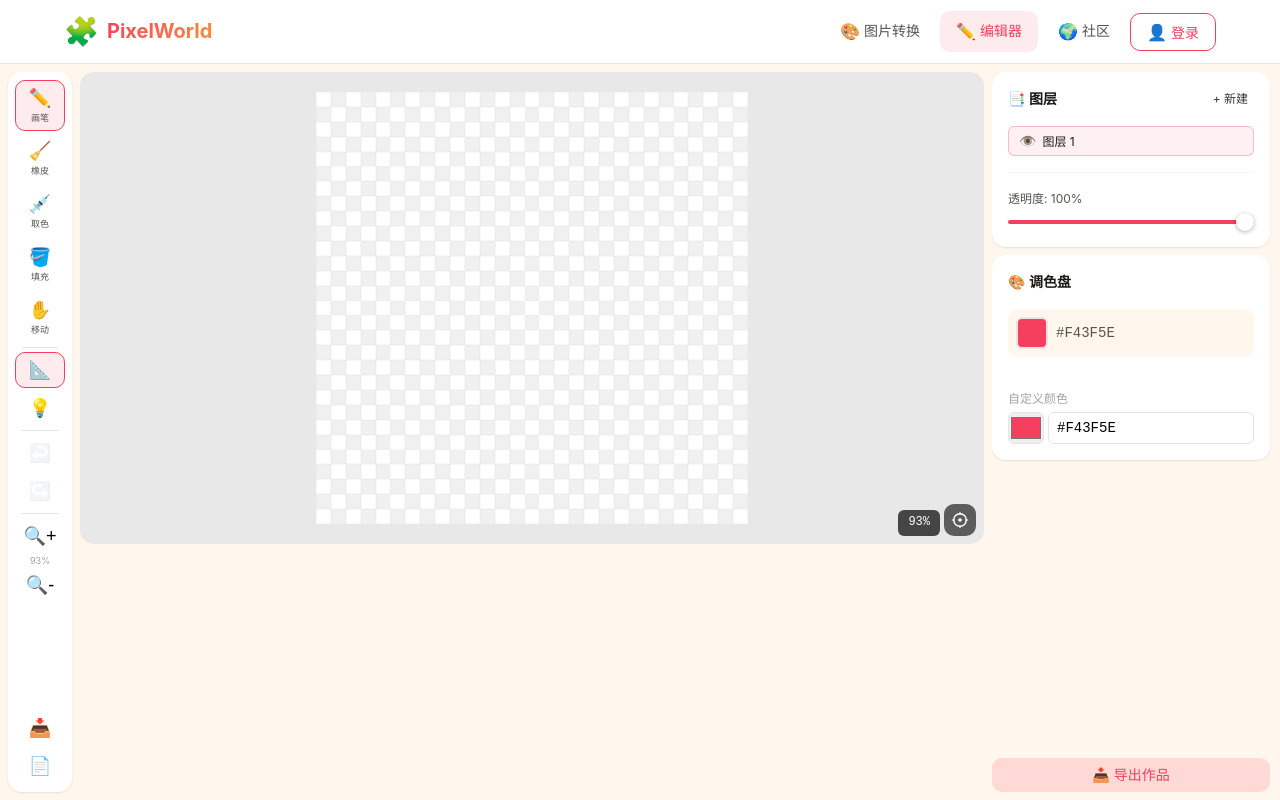
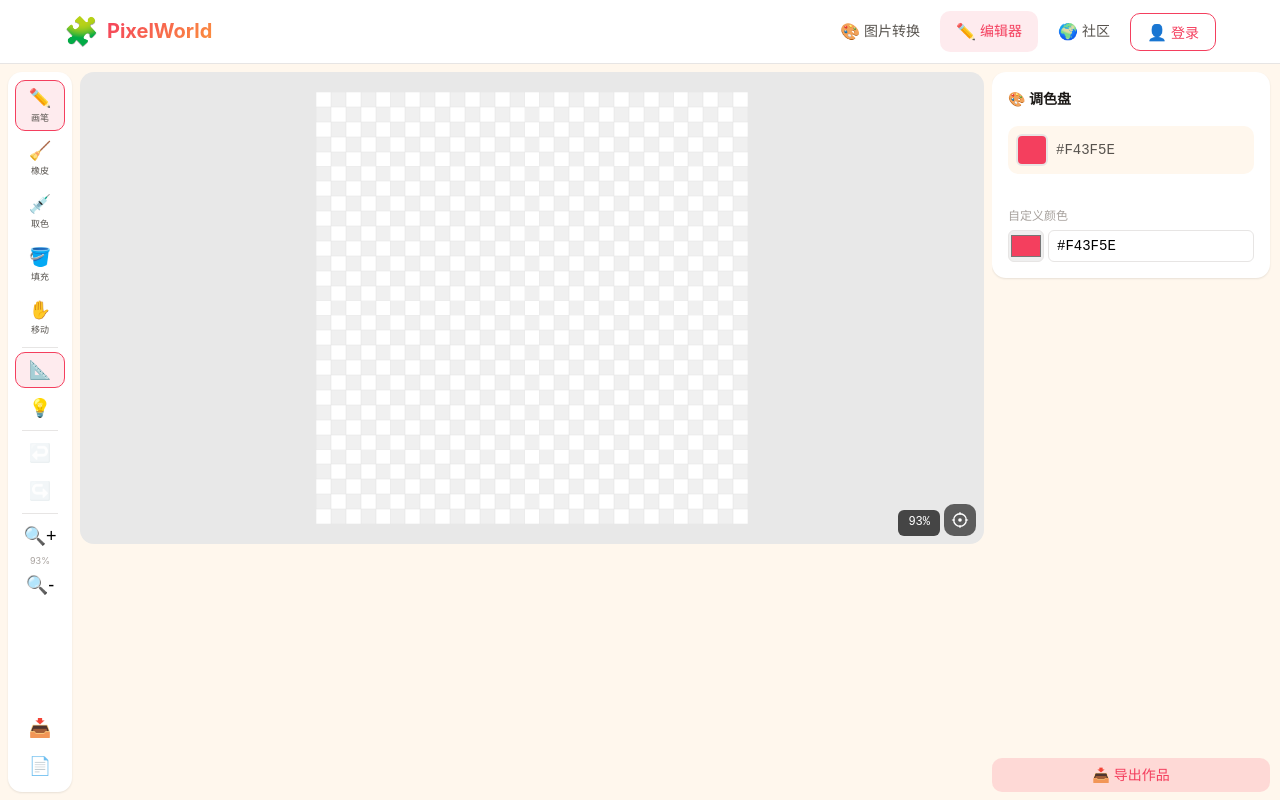
Before and after one commit to tianmaohao/PixelWorld, a Vue app: page /editor in a window 1280 px wide. Built offline with nearby package versions, Linux system fonts and the light colour scheme.

Commit message:
refactor: 移除编辑器图层功能，调色盘上移

```diff
--- a/src/views/EditorView.vue
+++ b/src/views/EditorView.vue
@@ -36,17 +36,6 @@
 
     <!-- 右侧面板 -->
     <aside class="editor-sidebar">
-      <LayerPanel
-        :layers="store.layers"
-        :active-layer-id="store.activeLayerId"
-        @add-layer="store.addLayer()"
-        @remove-layer="store.removeLayer($event)"
-        @select-layer="store.selectLayer($event)"
-        @toggle-visibility="store.toggleLayerVisibility($event)"
-        @toggle-lock="store.toggleLayerLock($event)"
-        @set-opacity="store.setLayerOpacity(store.activeLayerId, $event)"
-      />
-
       <ColorPalette
         :selected-color="selectedColor"
         :highlight-color="highlightColor"
@@ -62,8 +51,6 @@
           <span class="info-value">{{ store.editorPixels.size }}颗</span>
           <span class="info-label">颜色数:</span>
           <span class="info-value">{{ usedColorCount }}种</span>
-          <span class="info-label">图层数:</span>
-          <span class="info-value">{{ store.layers.length }}层</span>
         </div>
       </div>
 
@@ -108,7 +95,6 @@ import { exportPreviewImage, exportTemplateImage, exportColorBlockImage, exportP
 import ToolBar from '@/components/editor/ToolBar.vue'
 import ColorPalette from '@/components/editor/ColorPalette.vue'
 import EditorCanvas from '@/components/editor/EditorCanvas.vue'
-import LayerPanel from '@/components/editor/LayerPanel.vue'
 
 const store = useProjectStore()
 const message = useMessage()
```
